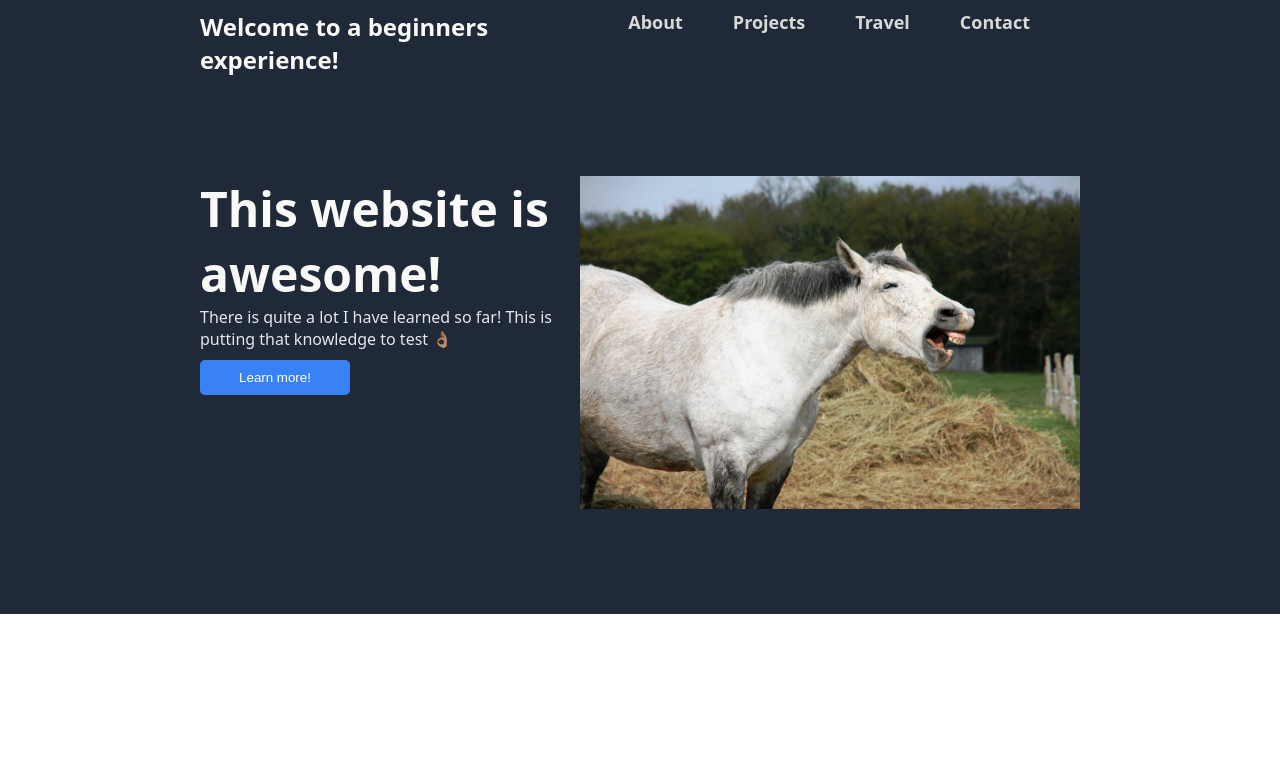
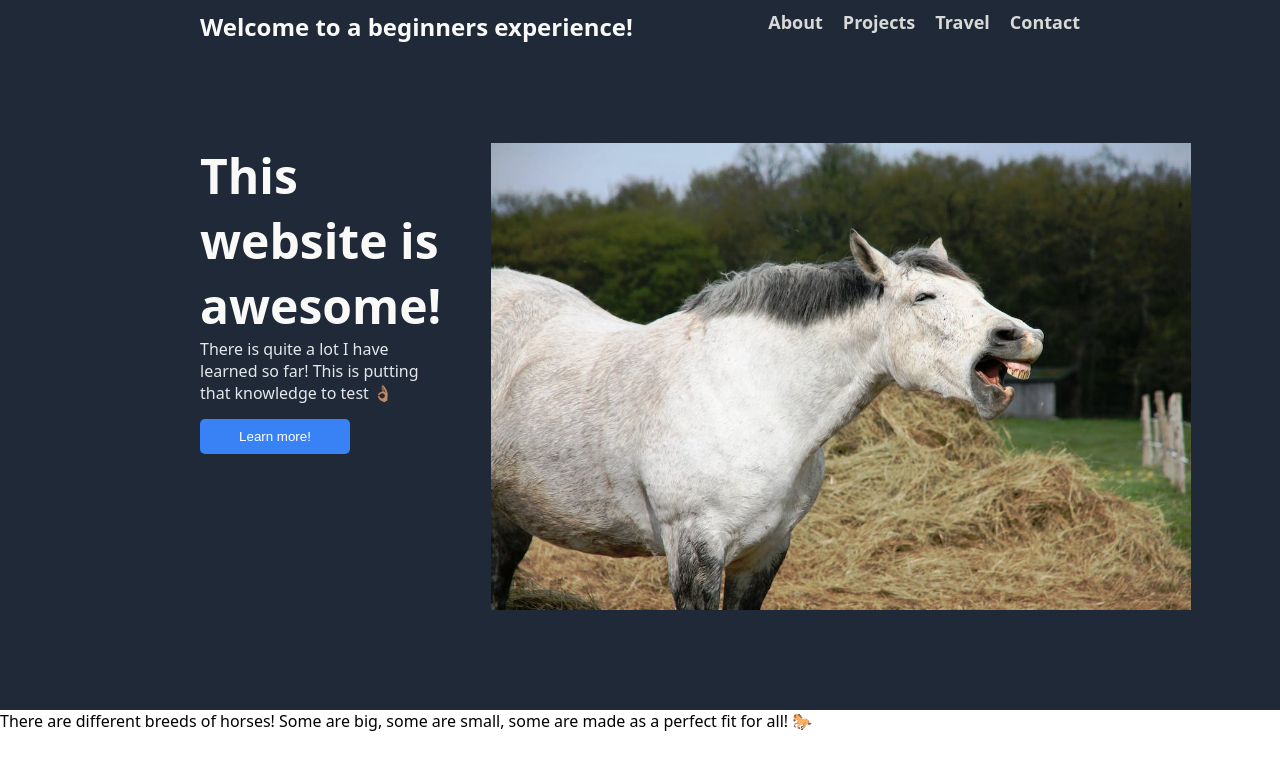
Before and after one commit to Y0SH1J/Sample-Page, a plain HTML site: page index.html in a window 1280 px wide. Drawn offline with Linux system fonts and the light colour scheme; files whose address does not match are found by name.

Commit message:
Update css and add section-II

```diff
--- a/index.html
+++ b/index.html
@@ -40,6 +40,9 @@
 
     </div>
 
+    <div class="section-1">
+        There are different breeds of horses! Some are big, some are small, some are made as a perfect fit for all! 🐎
+    </div>
 
 
 </body>
--- a/style.css
+++ b/style.css
@@ -33,7 +33,7 @@ body {
 }
 
 li {
-    margin: 0 50px 0 0;
+    margin: 0 0 0 20px;
 }
 
 a {
@@ -43,9 +43,9 @@ a {
 
 .header-bottom{
     display: flex;
-    flex: 1;
     margin: 100px 0;
     color: #E5E7EB;
+    gap: 50px;
 }
 
 p {
@@ -59,12 +59,12 @@ p {
     display: flex;
     flex-shrink: 0;
     flex: 1;
-    flex-flow: column wrap;
+    flex-direction: column;
 }
 
 .button {
     width: 150px;
-    margin-top: 10px;
+    margin-top: 15px;
     background-color: #3882F6;
     border: none;
     border-radius: 5px;
@@ -73,5 +73,7 @@ p {
 }
 
 #horse {
-    width: 500px;
+    width: 700px;
+    display: flex;
+
 }
```
